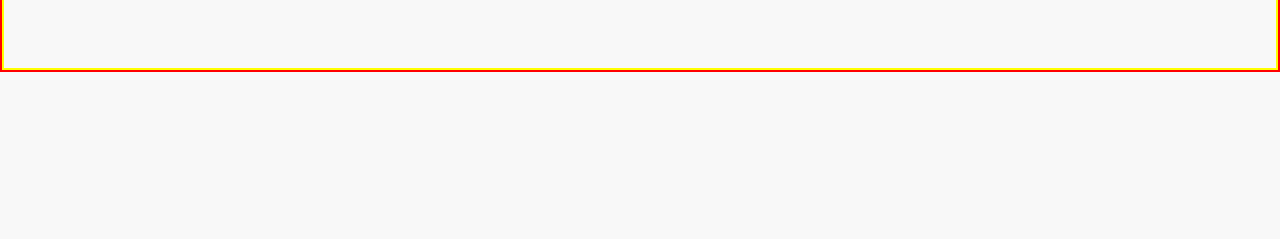
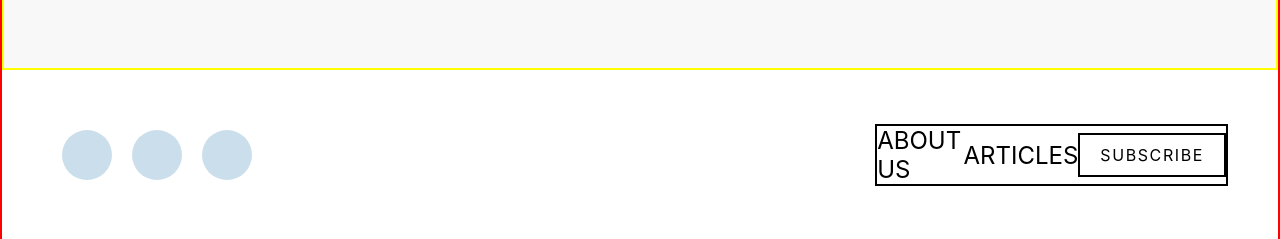
Before and after one commit to ThembaMtshelwane/assignment-1, a React app: page / in a window 1280 px wide. Shown: the part 2732-2971 px from the top of the page. Before the commit the page ends 2804 px from the top, so only its background shows below. Built offline with nearby package versions, Linux system fonts and the light colour scheme; the HTML template or start-up script is replaced by a standard one.

Commit message:
footer section- Added section for socials and a section for nav links

```diff
--- a/src/App.jsx
+++ b/src/App.jsx
@@ -4,7 +4,7 @@ import Hero from './Components/Hero/Hero'
 import AboutSection from './Components/AboutSection/AboutSection'
 import ArticlesSection from './Components/ArticlesSection/ArticlesSection'
 import SubscribeSection from './Components/SubscribeSection/SubscribeSection'
-
+import FooterSection from './Components/FooterSection/FooterSection'
 function App() {
   return (
     <>
@@ -16,6 +16,8 @@ function App() {
    <ArticlesSection/>
     <AboutSection/>
     <SubscribeSection/>
+
+    <FooterSection/>
     </>
   )
 }
--- /dev/null
+++ b/src/Components/FooterSection/FooterSection.jsx
@@ -0,0 +1,24 @@
+import React from 'react'
+import AboutLink from '../Links/AboutLink'
+import ArticleLink from '../Links/ArticleLink'
+import SubscribeButton from '../Buttons/SubscribeButton'
+import './footer.css'
+
+function FooterSection() {
+  return (
+    <footer>
+      <section className='social-links'>
+        <section className='social-link'></section>
+        <section className='social-link'></section>
+        <section className='social-link'></section>
+      </section>
+      <section className='nav-links'>
+      <AboutLink name="About Us" />
+      <ArticleLink />
+      <SubscribeButton />
+      </section>
+    </footer>
+  )
+}
+
+export default FooterSection
--- /dev/null
+++ b/src/Components/FooterSection/footer.css
@@ -0,0 +1,29 @@
+footer{
+    background-color: white;
+    display: flex;
+    align-items: center;
+    justify-content: space-between;
+    padding: 50px 50px;
+}
+
+
+.social-links{
+    display: flex;
+}
+
+.social-link{
+    /* display: block; */
+    background-color: var(--secondary-colour);
+    width: 50px;
+    height: 50px;
+    margin: 10px;
+    border-radius: 50%;
+}
+
+.nav-links{
+    border: 2px solid;
+    display: flex;
+    width: 30%;
+    justify-content: space-between;
+    align-items: center;
+}
```
Also changed, not shown: src/Components/Footer/Footer.jsx (deleted, +0 -9 lines).
